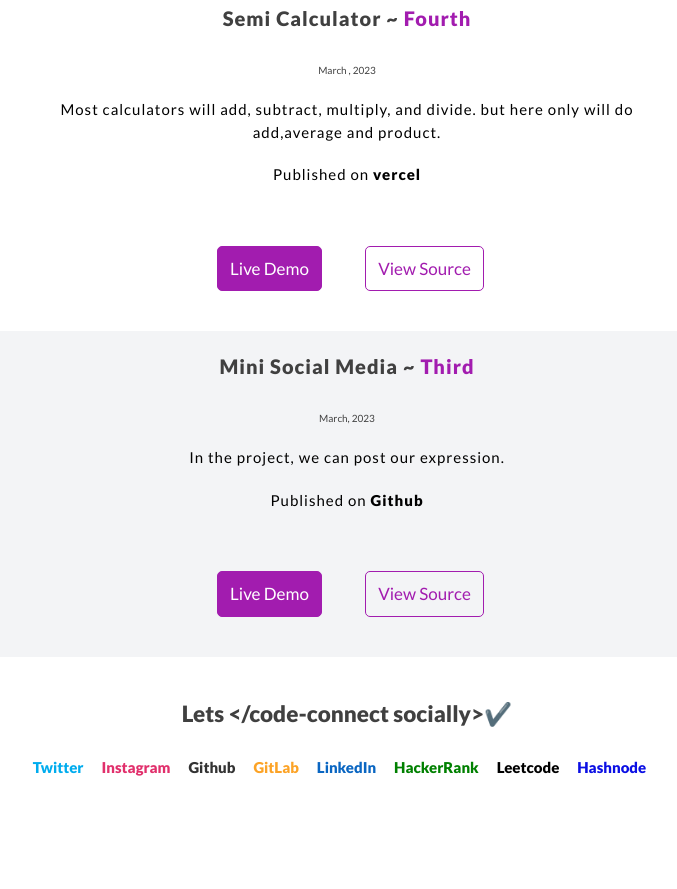
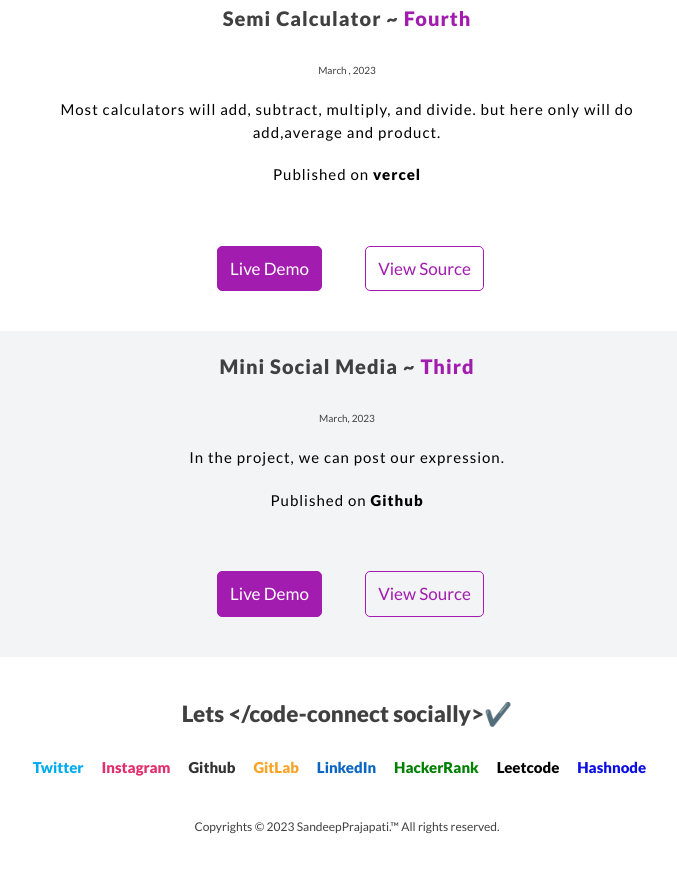
Before and after one commit to sandeep8854/sandeep-portfolio, a plain HTML site: page allProject/project.html in a window 1280 px wide. Shown: the part 4881-5770 px from the top of the page, without its empty margins (293-970 px from the left). Before the commit the page ends 5689 px from the top, so only its background shows below. Drawn offline with Linux system fonts and the light colour scheme.

Commit message:
adding copyright in my all project file

```diff
--- a/allProject/project.html
+++ b/allProject/project.html
@@ -4,7 +4,7 @@
     <meta charset="UTF-8" />
     <meta http-equiv="X-UA-Compatible" content="IE=edge" />
     <meta name="viewport" content="width=device-width, initial-scale=1.0" />
-    <title>|All|Project|</title>
+    <title>💻All|Project|</title>
     <link
       href="https://fonts.googleapis.com/css2?family=Inter:wght@400;500;700&amp;family=Lato:wght@300;400;900&amp;family=Rubik:wght@400;500;600;700&amp;display=swap"
       rel="stylesheet"
@@ -550,6 +550,13 @@
           >
         </li>
       </ul>
+      <span class="footer__copy"
+        >Copyrights &copy;
+        <script>
+          document.write(new Date().getFullYear());
+        </script>
+        SandeepPrajapati.&trade; All rights reserved.
+      </span>
     </footer>
 
     <script src="../main.js"></script>
```
